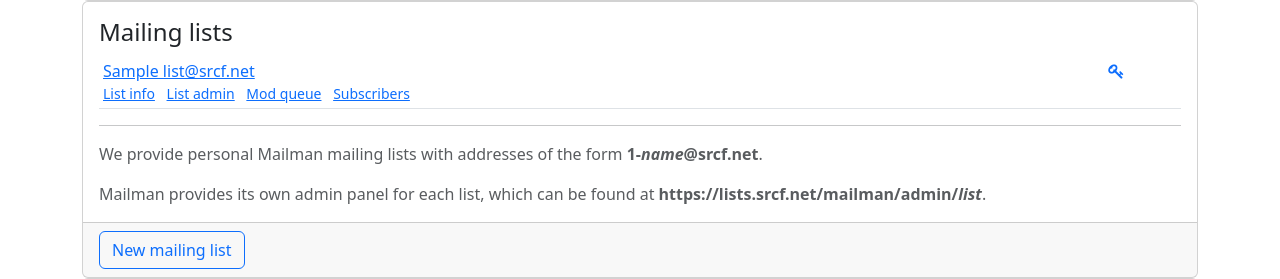
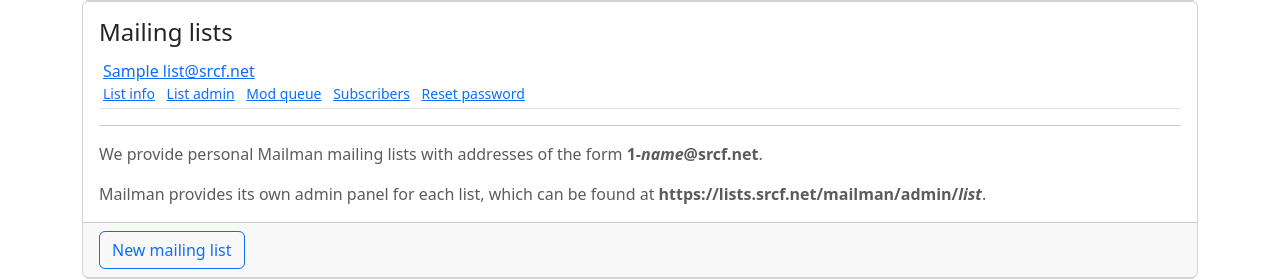
Before and after one commit to SRCF/control-panel, a Python web app: template control/templates/member/home.html in a window 1280 px wide. Shown: the part 1830-2109 px from the top of the page. Run offline with Jinja, Linux system fonts and the light colour scheme; the template is opened without the code that fills it: most values are stand-ins (such as "Sample title", 1, 10 or a date in 2020); some libraries are stand-ins or nearby versions.

Commit message:
Add password reset link to mailing list text links

```diff
--- a/control/templates/member/home.html
+++ b/control/templates/member/home.html
@@ -170,10 +170,8 @@ The NIS password has been changed on pip.srcf.net.</pre>
                                         <li class="list-inline-item"><a href="https://lists.srcf.net/mailman/admin/{{ list }}">List admin</a></li>
                                         <li class="list-inline-item"><a href="https://lists.srcf.net/mailman/admindb/{{ list }}">Mod queue</a></li>
                                         <li class="list-inline-item"><a href="https://lists.srcf.net/mailman/roster/{{ list }}">Subscribers</a></li>
+                                        <li class="list-inline-item"><a href="{{ url_for('member.reset_mailing_list_password', listname=list) }}" rel="modal">Reset password</a></li>
                                     </ul>
-                                </td>
-                                <td>
-                                    <a href="{{ url_for('member.reset_mailing_list_password', listname=list) }}" rel="modal" aria-label="Reset password for {{ list }}@srcf.net" title="Reset password for {{ list }}@srcf.net"><i class="fa fa-key"></i></a>
                                 </td>
                             </tr>
                         {%- endfor %}
--- a/control/templates/society/home.html
+++ b/control/templates/society/home.html
@@ -157,10 +157,8 @@
                                         <li class="list-inline-item"><a href="https://lists.srcf.net/mailman/admin/{{ list }}">List admin</a></li>
                                         <li class="list-inline-item"><a href="https://lists.srcf.net/mailman/admindb/{{ list }}">Mod queue</a></li>
                                         <li class="list-inline-item"><a href="https://lists.srcf.net/mailman/roster/{{ list }}">Subscribers</a></li>
+                                        <li class="list-inline-item"><a href="{{ url_for('society.reset_mailing_list_password', society=society.society, listname=list) }}" rel="modal">Reset password</a></li>
                                     </ul>
-                                </td>
-                                <td>
-                                    <a href="{{ url_for('society.reset_mailing_list_password', society=society.society, listname=list) }}" rel="modal" aria-label="Reset password for {{ list }}@srcf.net" title="Reset password for {{ list }}@srcf.net"><i class="fa fa-key"></i></a>
                                 </td>
                             </tr>
                         {%- endfor %}
```
